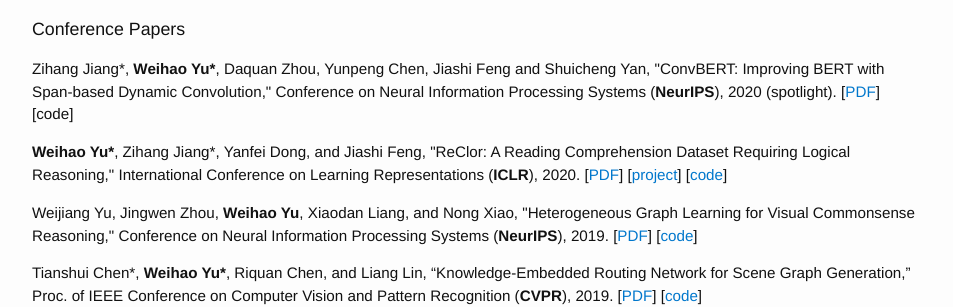
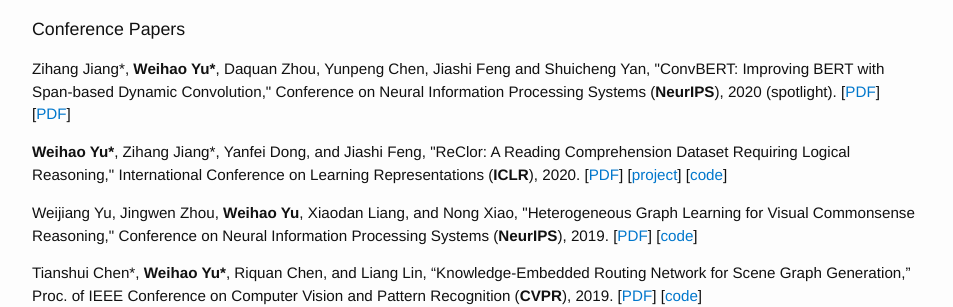
Before and after one commit to yuweihao/yuweihao.github.io, a Jekyll site: the page built from index.html, in a window 1280 px wide. Shown: the part 1238-1545 px from the top of the page, without its empty margins (163-1116 px from the left). Built offline with Jekyll 4.4.1, drawn with Linux system fonts in a browser that asks for light colours; comment, search, counter and statistics services are not loaded.

Commit message:
Update index.html

```diff
--- a/index.html
+++ b/index.html
@@ -93,7 +93,7 @@ Scholarship of China Telecom, All-China Students’ Federation & China Telecom,
 </p>
 
 <h3>Conference Papers</h3>
-<p> Zihang Jiang*, <strong>Weihao Yu*</strong>, Daquan Zhou, Yunpeng Chen, Jiashi Feng and Shuicheng Yan, "ConvBERT: Improving BERT with Span-based Dynamic Convolution," Conference on Neural Information Processing Systems (<strong>NeurIPS</strong>), 2020 (spotlight). [<a href="https://arxiv.org/abs/2008.02496" target="_blank" rel="external">PDF</a>] [code]</p>
+<p> Zihang Jiang*, <strong>Weihao Yu*</strong>, Daquan Zhou, Yunpeng Chen, Jiashi Feng and Shuicheng Yan, "ConvBERT: Improving BERT with Span-based Dynamic Convolution," Conference on Neural Information Processing Systems (<strong>NeurIPS</strong>), 2020 (spotlight). [<a href="https://arxiv.org/abs/2008.02496" target="_blank" rel="external">PDF</a>] [<a href="https://github.com/yitu-opensource/ConvBert" target="_blank" rel="external">PDF</a>]</p>
 
 <p> <strong>Weihao Yu*</strong>, Zihang Jiang*, Yanfei Dong, and Jiashi Feng, "ReClor: A Reading Comprehension Dataset Requiring Logical Reasoning," International Conference on Learning Representations (<strong>ICLR</strong>), 2020. [<a href="https://openreview.net/pdf?id=HJgJtT4tvB" target="_blank" rel="external">PDF</a>] [<a href="http://whyu.me/reclor/" target="_blank" rel="external">project</a>] [<a href="https://github.com/yuweihao/reclor" target="_blank" rel="external">code</a>]</p>
 
```
